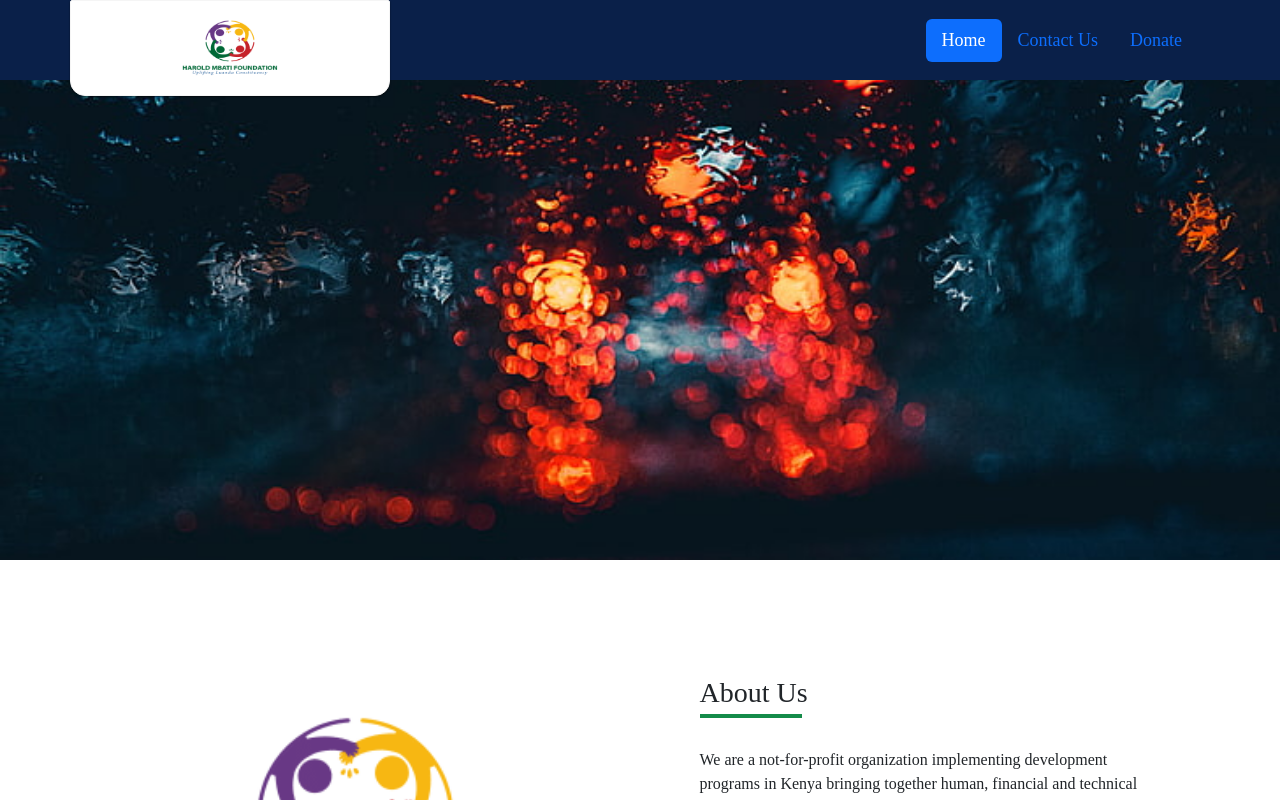
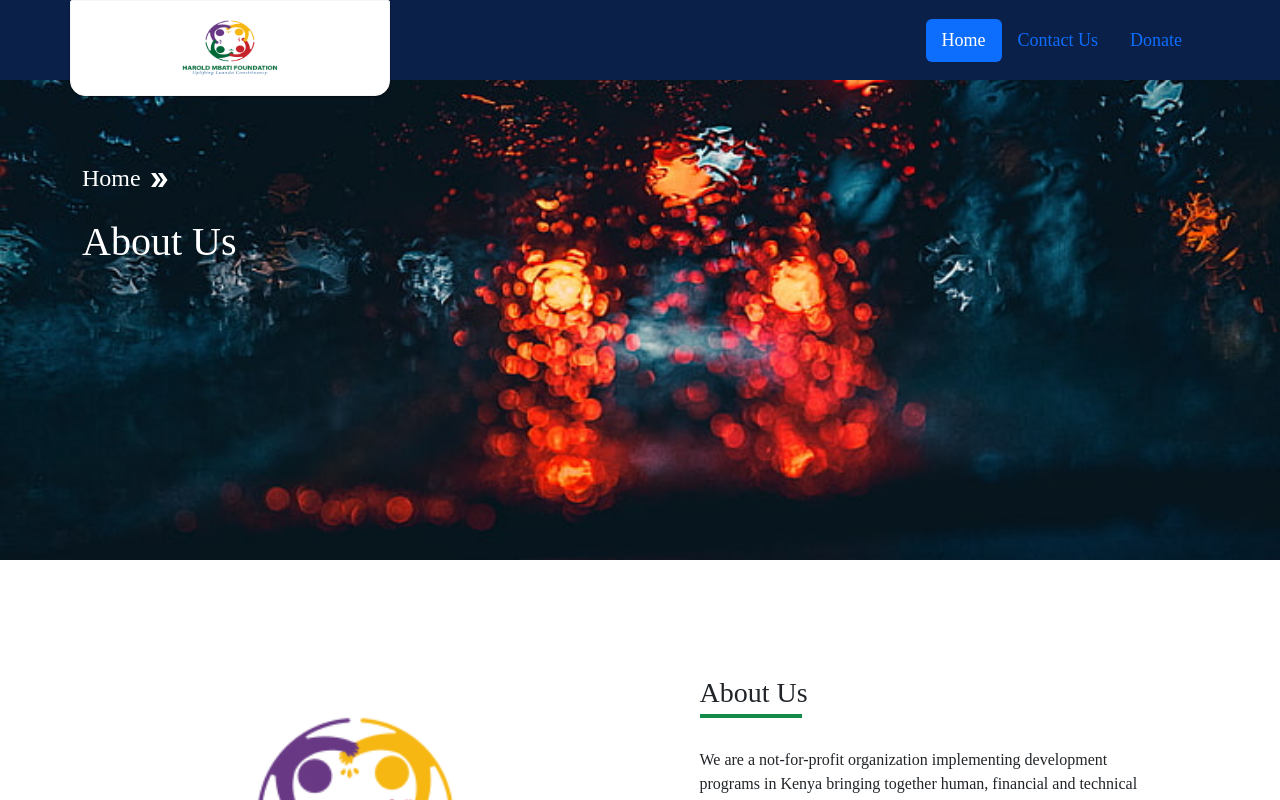
Before and after one commit to Manenomyk/Harold-mbati-site, a React (Create React App) app: page /about in a window 1280 px wide. Shown: the top 800 px of the page. Built offline with nearby package versions, Linux system fonts and the light colour scheme; a web font is replaced by a local one.

Commit message:
top section done

```diff
--- a/src/Pages/About/About.css
+++ b/src/Pages/About/About.css
@@ -22,3 +22,21 @@
     background-size: cover;
     background-position: center;
 }
+.tohome{
+    text-decoration: none;
+    color: white;
+    font-size: 24px;
+    transition: all 3s;
+}
+.tohome:hover{
+    color: rgb(233, 245, 255);
+}
+.abouttopdiv{
+    padding-top: 10rem;
+    margin-bottom: 1rem;
+}
+.aboutcontdiv{
+    color: white;
+    font-size: 40px;
+
+}
--- a/src/Pages/About/About.js
+++ b/src/Pages/About/About.js
@@ -3,6 +3,7 @@ import './About.css';
 import * as about from 'react-bootstrap';
 import logo from "../../Images/logo.png";
 import Contact  from '../Contact/Contact';
+import { MdDoubleArrow } from "react-icons/md";
 function About() {
   return (
     <div>
@@ -36,7 +37,14 @@ function About() {
       </about.Container>
       <div className='topimagesect'>
         <div className='topimage'>
-
+          <about.Container>
+            <div className='abouttopdiv'>
+              <a href="/" className='tohome'>Home <MdDoubleArrow /></a>
+            </div>
+            <div className='aboutcontdiv'>
+              About Us
+            </div>
+          </about.Container>
         </div>
       </div>
       <about.Container className='aboutcontain'>
```
